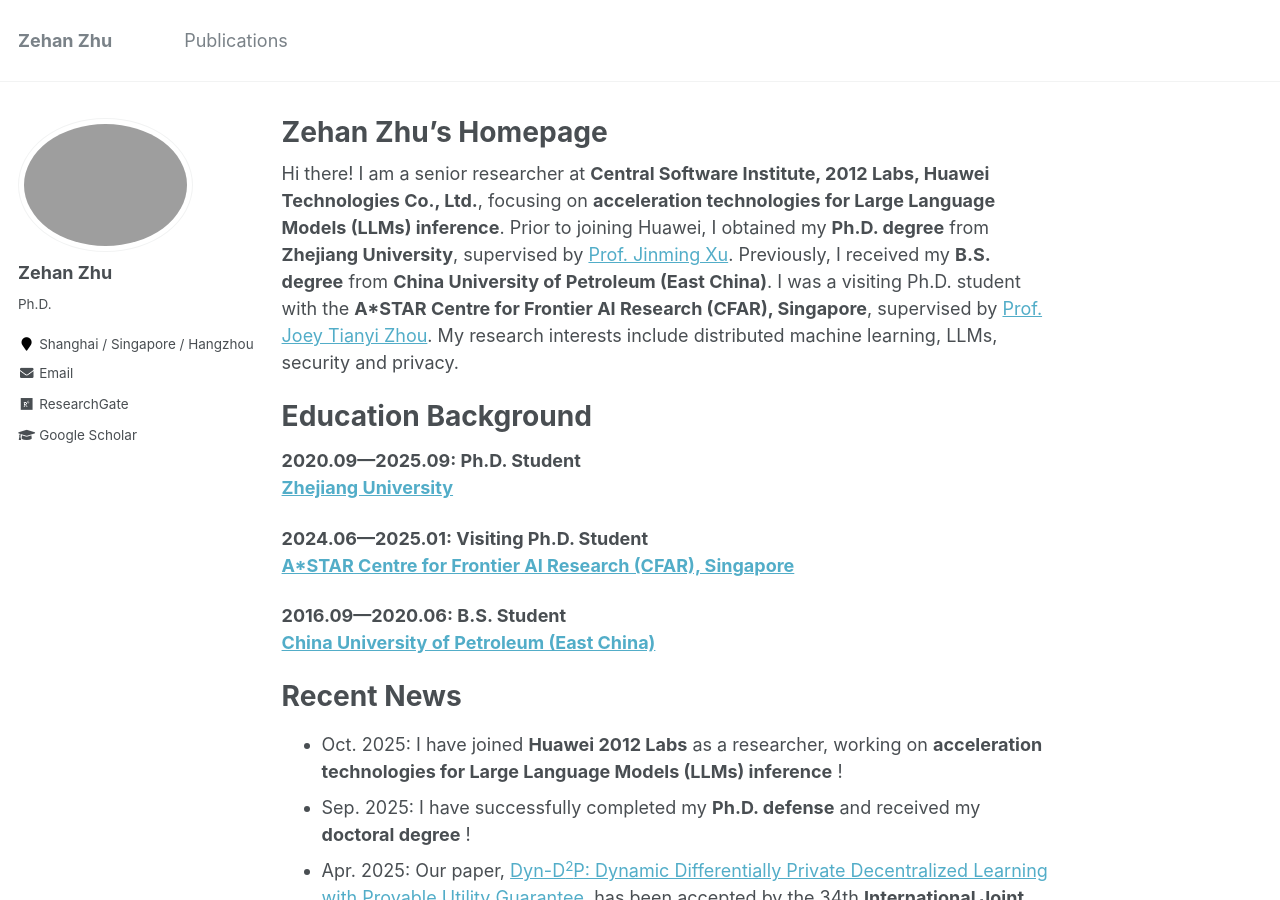
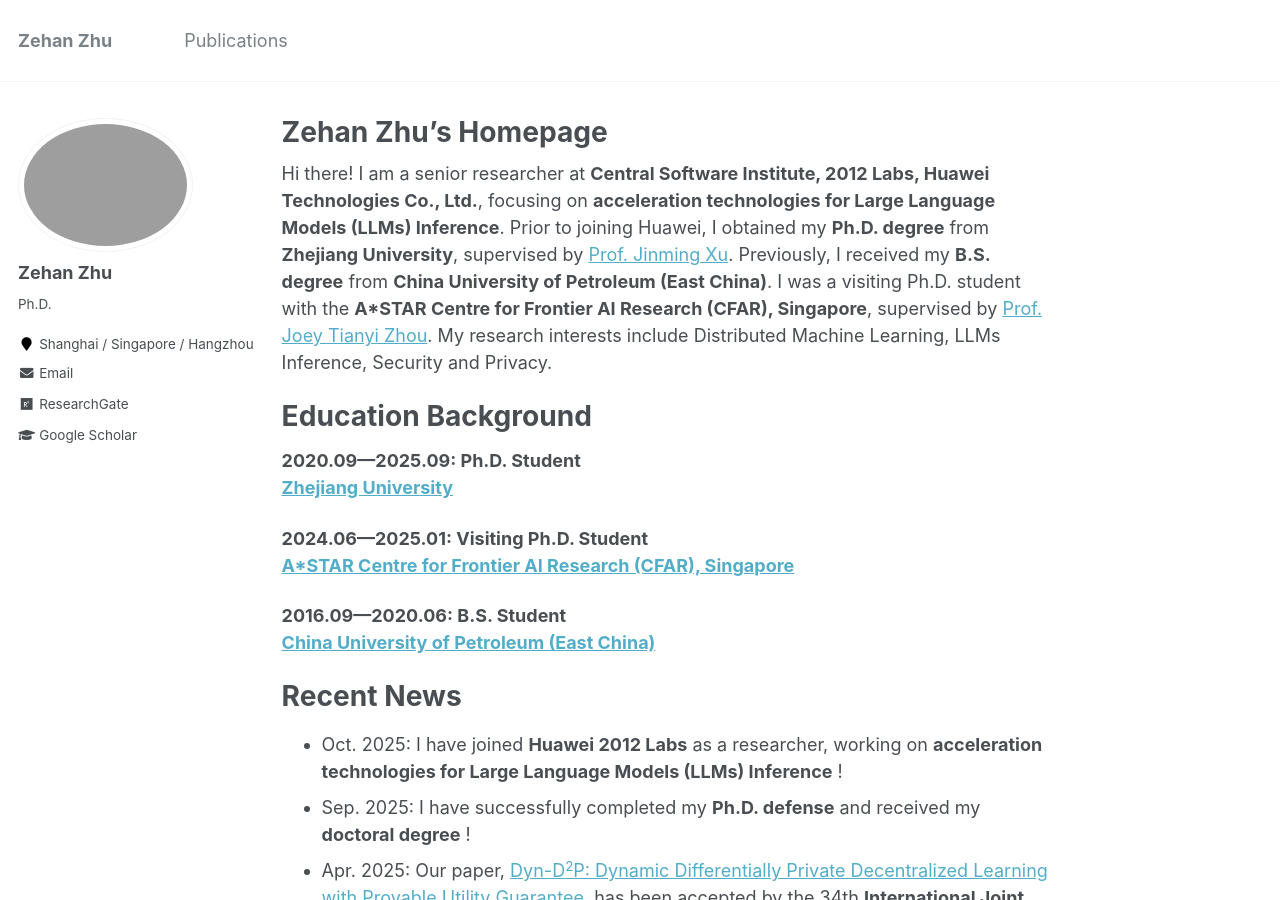
Before and after one commit to zehanzhu/zehanzhu.github.io, a Jekyll site: the page built from _pages/about.md, in a window 1280 px wide and 900 px high. Built offline with Jekyll 4.4.1, drawn with Linux system fonts in a browser that asks for light colours.

Commit message:
Update about.md

```diff
--- a/_pages/about.md
+++ b/_pages/about.md
@@ -9,7 +9,7 @@ redirect_from:
 ---
 
 
-Hi there! I am a senior researcher at **Central Software Institute, 2012 Labs, Huawei Technologies Co., Ltd.**, focusing on **acceleration technologies for Large Language Models (LLMs) inference**. Prior to joining Huawei, I obtained my **Ph.D. degree** from **Zhejiang University**, supervised by [Prof. Jinming Xu](https://jinmingxu.github.io/). Previously, I received my **B.S. degree** from **China University of Petroleum (East China)**. I was a visiting Ph.D. student with the **A*STAR Centre for Frontier AI Research (CFAR), Singapore**, supervised by [Prof. Joey Tianyi Zhou](https://joeyzhouty.github.io/). My research interests include distributed machine learning, LLMs, security and privacy.
+Hi there! I am a senior researcher at **Central Software Institute, 2012 Labs, Huawei Technologies Co., Ltd.**, focusing on **acceleration technologies for Large Language Models (LLMs) Inference**. Prior to joining Huawei, I obtained my **Ph.D. degree** from **Zhejiang University**, supervised by [Prof. Jinming Xu](https://jinmingxu.github.io/). Previously, I received my **B.S. degree** from **China University of Petroleum (East China)**. I was a visiting Ph.D. student with the **A*STAR Centre for Frontier AI Research (CFAR), Singapore**, supervised by [Prof. Joey Tianyi Zhou](https://joeyzhouty.github.io/). My research interests include Distributed Machine Learning, LLMs Inference, Security and Privacy.
 
 
 
@@ -28,7 +28,7 @@ Education Background
 
 Recent News
 ======
-* Oct. 2025: I have joined **Huawei 2012 Labs** as a researcher, working on **acceleration technologies for Large Language Models (LLMs) inference** !
+* Oct. 2025: I have joined **Huawei 2012 Labs** as a researcher, working on **acceleration technologies for Large Language Models (LLMs) Inference** !
 * Sep. 2025: I have successfully completed my **Ph.D. defense** and received my **doctoral degree** !
 * Apr. 2025: Our paper, [Dyn-D<sup>2</sup>P: Dynamic Differentially Private Decentralized Learning with Provable Utility Guarantee](https://www.ijcai.org/proceedings/2025/809), has been accepted by the 34th **International Joint Conference on Artificial Intelligence (IJCAI 2025)** ! (**<span style="color:#8B0000">CCF-A</span>, acceptance rate: 19.3%**)
 * Jun. 2024: Our paper, [R-FAST: Robust Fully-Asynchronous Stochastic Gradient Tracking over General Topology](https://ieeexplore.ieee.org/abstract/document/10660468), has been accepted for publication in **IEEE Transactions on Signal and Information Processing over Networks (IEEE TSIPN)** as Regular Paper !
```
